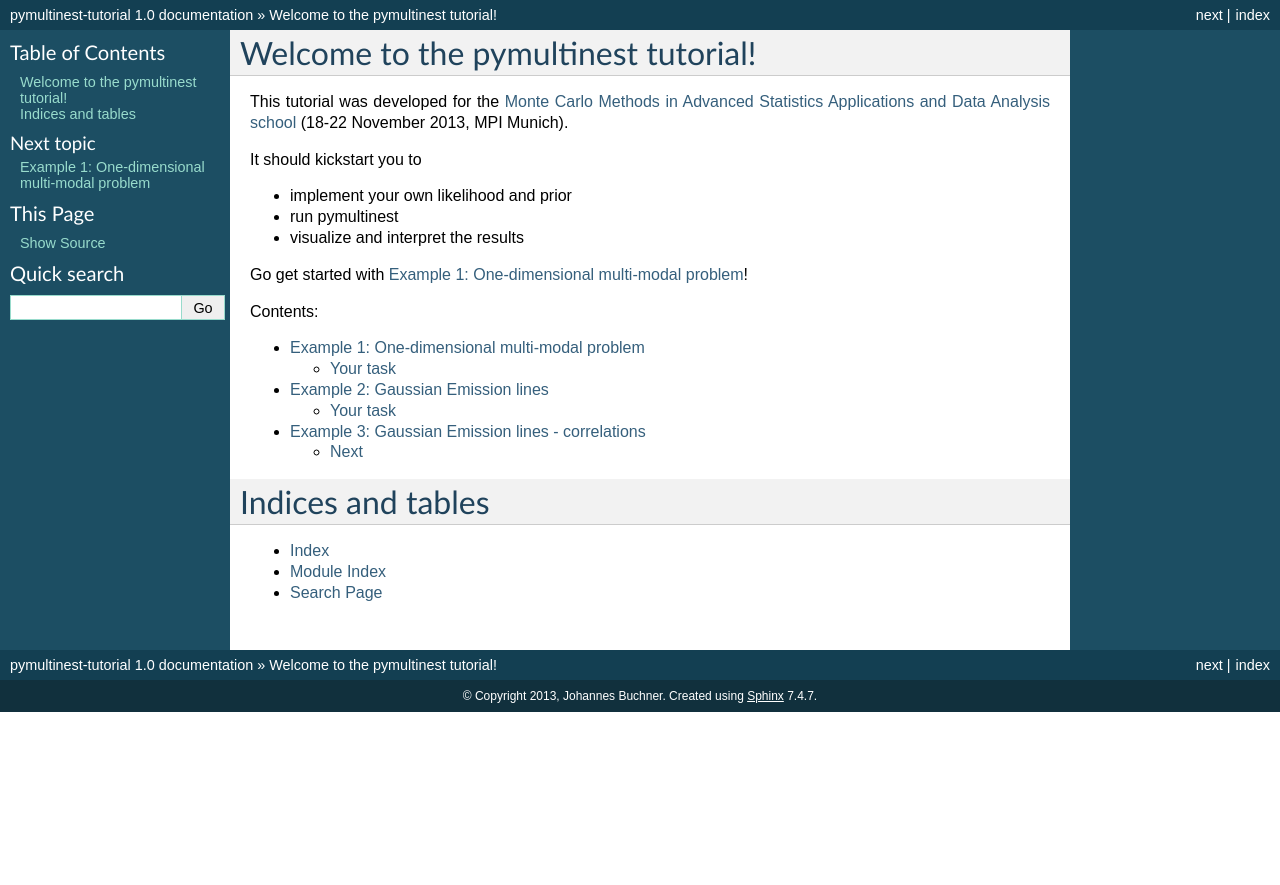
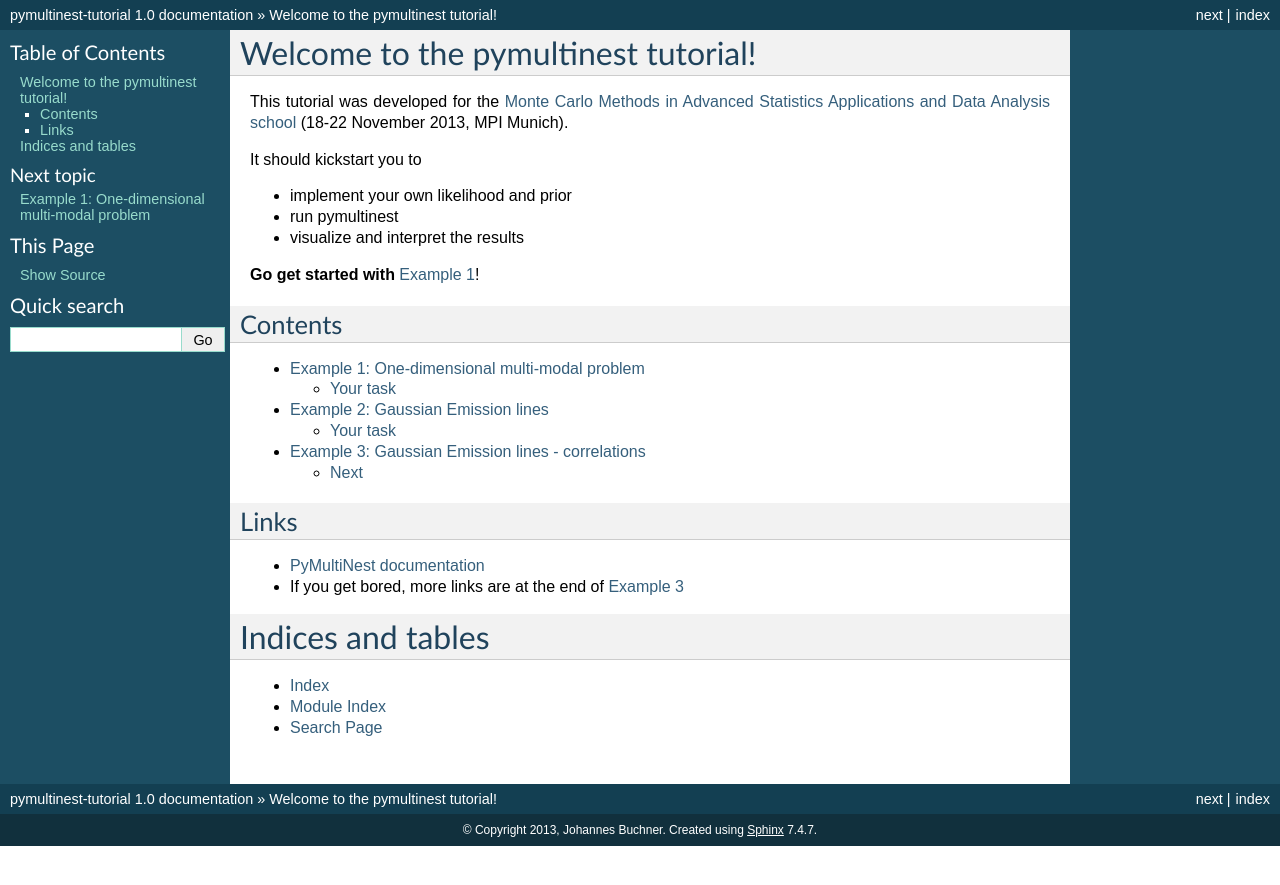
Before and after one commit to JohannesBuchner/pymultinest-tutorial, a Sphinx documentation site: the page built from doc/source/index.rst, in a window 1280 px wide. Shown: the top 885 px of the page. Built offline with Sphinx 7.4.7, drawn with Linux system fonts in a browser that asks for light colours; formulas are drawn with MathJax 3.

Commit message:
more links

```diff
--- a/doc/source/example1.rst
+++ b/doc/source/example1.rst
@@ -17,6 +17,7 @@
 	.. literalinclude:: ../../example1/run.sh
 		:language: bash
 
-3. (optional) compare with the `minimal demo script of pymultinest <https://github.com/JohannesBuchner/PyMultiNest/blob/master/pymultinest_demo_minimal.py>`_.
+3. (optional) compare with the minimal demo script of pymultinest `pymultinest_demo_minimal.py <https://github.com/JohannesBuchner/PyMultiNest/blob/master/pymultinest_demo_minimal.py>`_.
+	The not-so-minimal demo at `pymultinest_demo.py <https://github.com/JohannesBuchner/PyMultiNest/blob/master/pymultinest_demo.py>`_ shows how to do plotting yourself, and how to access the computed evidence.
 
 Continue with :doc:`example2` ...
--- a/doc/source/example3.rst
+++ b/doc/source/example3.rst
@@ -19,3 +19,6 @@
 
 * You may want to implement your own problem using pymultinest.
 * For inspiration, to the problem above, look at `SysCorr <http://johannesbuchner.github.io/syscorr/index.html>`_ and continue with its example.
+* `PyMultiNest documentation <http://johannesbuchner.github.io/pymultinest/index.html>`_
+* Also check out pycuba, a integration library.
+* `jbopt <http://johannesbuchner.github.io/jbopt/index.html>`_ is a cross-algorithm parameter space exploration toolkit. Check out the code example.
--- a/doc/source/index.rst
+++ b/doc/source/index.rst
@@ -10,15 +10,20 @@
 * run pymultinest
 * visualize and interpret the results
 
-Go get started with :doc:`example1`!
+**Go get started with** :doc:`Example 1 <example1>`!
 
-Contents:
-
+Contents
+---------------
 .. toctree::
    example1
    example2
    example3
    :maxdepth: 2
+
+Links
+------------
+* `PyMultiNest documentation <http://johannesbuchner.github.io/pymultinest/index.html>`_
+* If you get bored, more links are at the end of :doc:`Example 3 <example3>`
 
 
 Indices and tables
```
